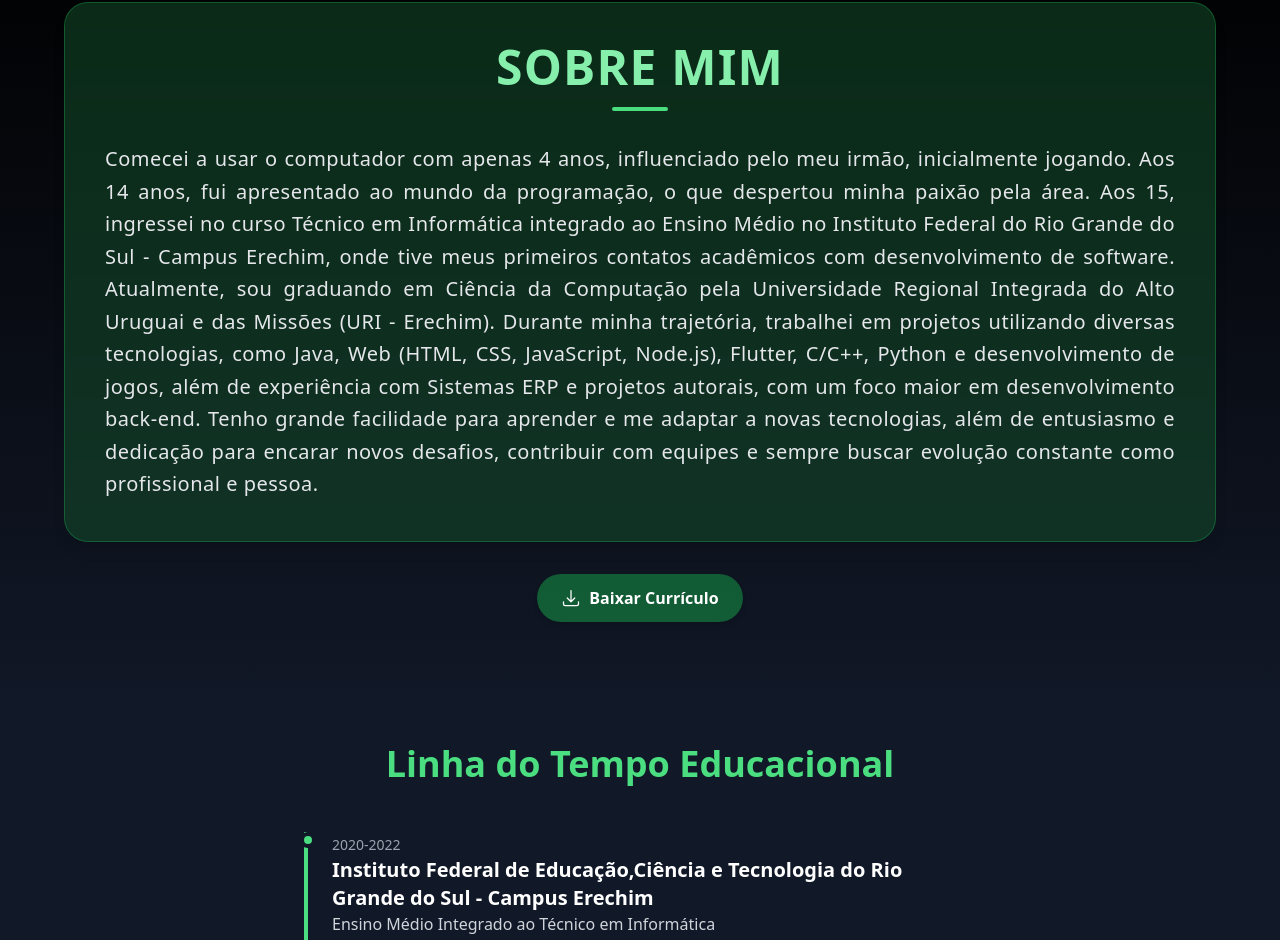
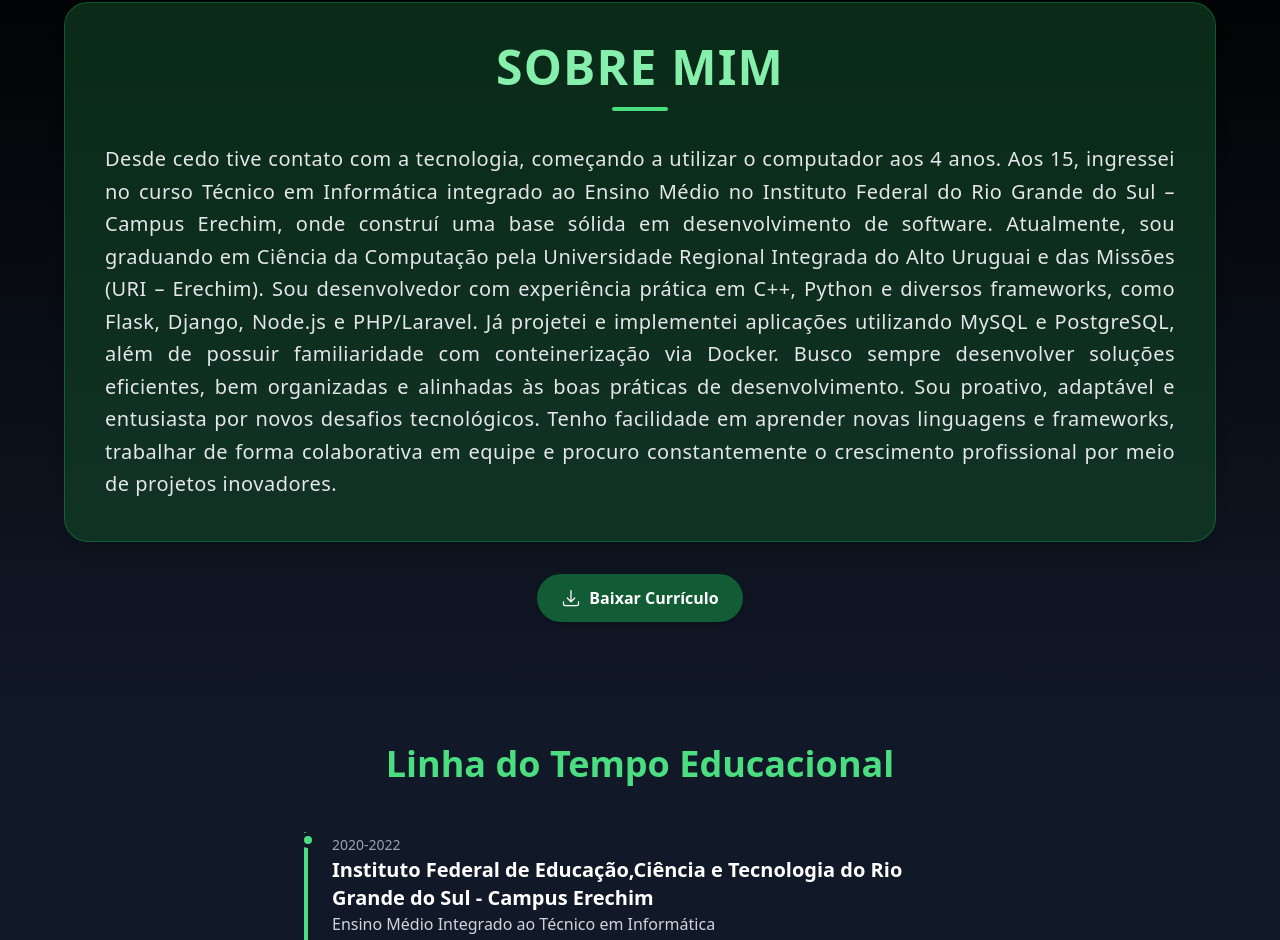
Before and after one commit to Lucas-Blanger/lucas-blanger-portfolio, a React (Vite) app: page / in a window 1280 px wide. Shown: the part 952-1892 px from the top of the page. Built offline with nearby package versions, Linux system fonts and the light colour scheme.

Commit message:
edit: resumé

```diff
--- a/src/components/About.tsx
+++ b/src/components/About.tsx
@@ -19,7 +19,7 @@ export default function About() {
         </p>
       </div>
       <a
-        href="/LucasBlanger.pdf"
+        href="/LucasBlangerCV.pdf"
         download
         className="mt-8 inline-flex items-center gap-2 px-6 py-3 bg-green-600/50 text-white font-semibold rounded-full shadow-md hover:bg-green-600 transition duration-300"
       >
--- a/src/locales/en.json
+++ b/src/locales/en.json
@@ -6,7 +6,7 @@
   "hello": "Hello, I'm",
   "resume": "Download CV",
   "about_title": "About Me",
-  "about_description": "I started using computers at just 4 years old, influenced by my brother, initially through gaming. At 14, I was introduced to the world of programming, which ignited my passion for the field. At 15, I enrolled in the Technical Course in Computer Science integrated with High School at the Federal Institute of Rio Grande do Sul - Erechim Campus, where I had my first academic experiences with software development. Currently, I am an undergraduate student in Computer Science at the Integrated Regional University of Alto Uruguai and Missões (URI - Erechim). Throughout my journey, I have worked on projects using various technologies such as Java, Web (HTML, CSS, JavaScript, Node.js), Flutter, C/C++, Python, and game development, in addition to experience with ERP Systems and personal projects, with a greater focus on back-end development. I have a great aptitude for learning and adapting to new technologies, along with enthusiasm and dedication to face new challenges, contribute to teams, and always seek constant evolution as a professional and individual.",
+  "about_description": "Since early on, I have been in contact with technology, starting to use computers at the age of four. At fifteen, I enrolled in the Integrated High School and Computer Technician program at the Federal Institute of Rio Grande do Sul – Campus Erechim, where I built a solid foundation in software development. I am currently pursuing a degree in Computer Science at the Regional University of the Northwest of Rio Grande do Sul (URI – Erechim). I am a developer with practical experience in C++, Python, and various frameworks such as Flask, Django, Node.js, and PHP/Laravel. I have designed and implemented applications using MySQL and PostgreSQL and have experience with containerization using Docker. I always strive to develop efficient, well-structured solutions aligned with good development practices. I am proactive, adaptable, and enthusiastic about new technological challenges. I am quick to learn new languages and frameworks, work collaboratively in team environments, and continuously seek professional growth through innovative projects.",
   "time": "Educational Timeline",
   "bacharel": "Bachelor's Degree in Computer Science",
   "high_school": "Integrated High School with Computer Technician",
--- a/src/locales/pt.json
+++ b/src/locales/pt.json
@@ -6,7 +6,7 @@
   "hello": "Oi, me chamo",
   "resume": "Baixar Currículo",
   "about_title": "Sobre Mim",
-  "about_description": "Comecei a usar o computador com apenas 4 anos, influenciado pelo meu irmão, inicialmente jogando. Aos 14 anos, fui apresentado ao mundo da programação, o que despertou minha paixão pela área. Aos 15, ingressei no curso Técnico em Informática integrado ao Ensino Médio no Instituto Federal do Rio Grande do Sul - Campus Erechim, onde tive meus primeiros contatos acadêmicos com desenvolvimento de software. Atualmente, sou graduando em Ciência da Computação pela Universidade Regional Integrada do Alto Uruguai e das Missões (URI - Erechim). Durante minha trajetória, trabalhei em projetos utilizando diversas tecnologias, como Java, Web (HTML, CSS, JavaScript, Node.js), Flutter, C/C++, Python e desenvolvimento de jogos, além de experiência com Sistemas ERP e projetos autorais, com um foco maior em desenvolvimento back-end. Tenho grande facilidade para aprender e me adaptar a novas tecnologias, além de entusiasmo e dedicação para encarar novos desafios, contribuir com equipes e sempre buscar evolução constante como profissional e pessoa.",
+  "about_description": "Desde cedo tive contato com a tecnologia, começando a utilizar o computador aos 4 anos. Aos 15, ingressei no curso Técnico em Informática integrado ao Ensino Médio no Instituto Federal do Rio Grande do Sul – Campus Erechim, onde construí uma base sólida em desenvolvimento de software. Atualmente, sou graduando em Ciência da Computação pela Universidade Regional Integrada do Alto Uruguai e das Missões (URI – Erechim). Sou desenvolvedor com experiência prática em C++, Python e diversos frameworks, como Flask, Django, Node.js e PHP/Laravel. Já projetei e implementei aplicações utilizando MySQL e PostgreSQL, além de possuir familiaridade com conteinerização via Docker. Busco sempre desenvolver soluções eficientes, bem organizadas e alinhadas às boas práticas de desenvolvimento. Sou proativo, adaptável e entusiasta por novos desafios tecnológicos. Tenho facilidade em aprender novas linguagens e frameworks, trabalhar de forma colaborativa em equipe e procuro constantemente o crescimento profissional por meio de projetos inovadores.",
   "time": "Linha do Tempo Educacional",
   "bacharel": "Bacharelado em Ciência da Computação",
   "high_school": "Ensino Médio Integrado ao Técnico em Informática",
```
Also changed, not shown: 2 other files (tests, documents, lock files or other folders).
